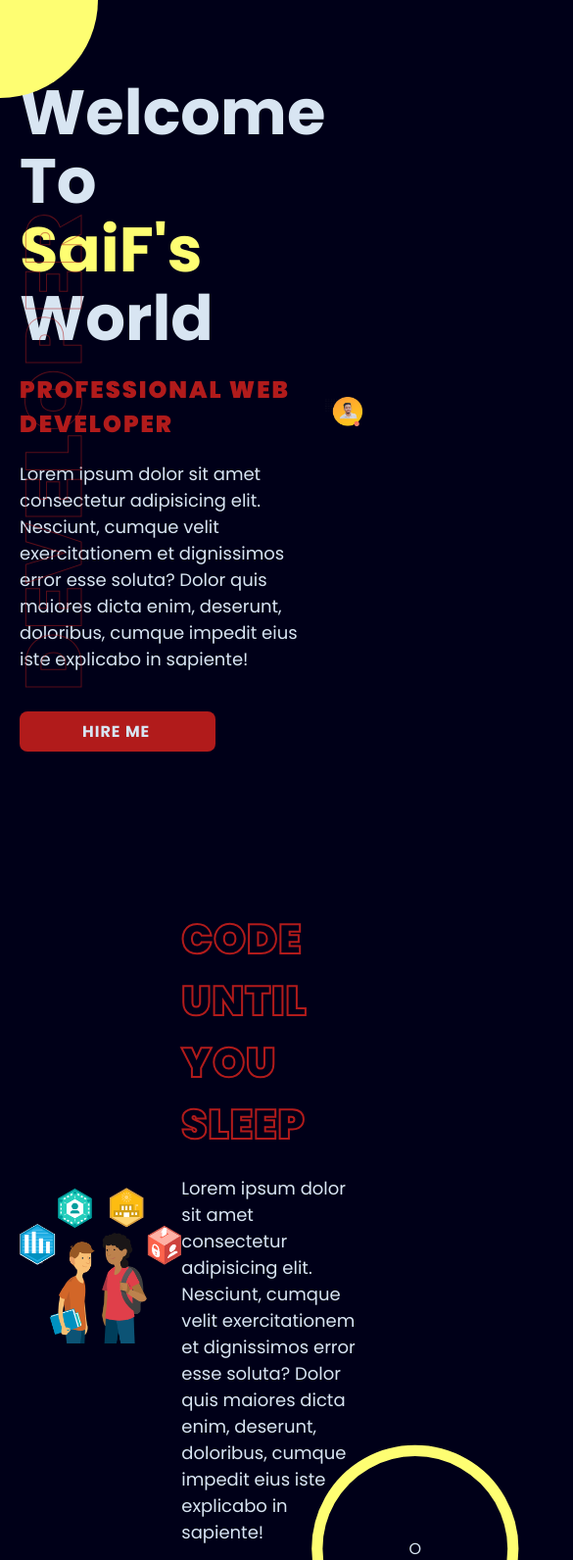
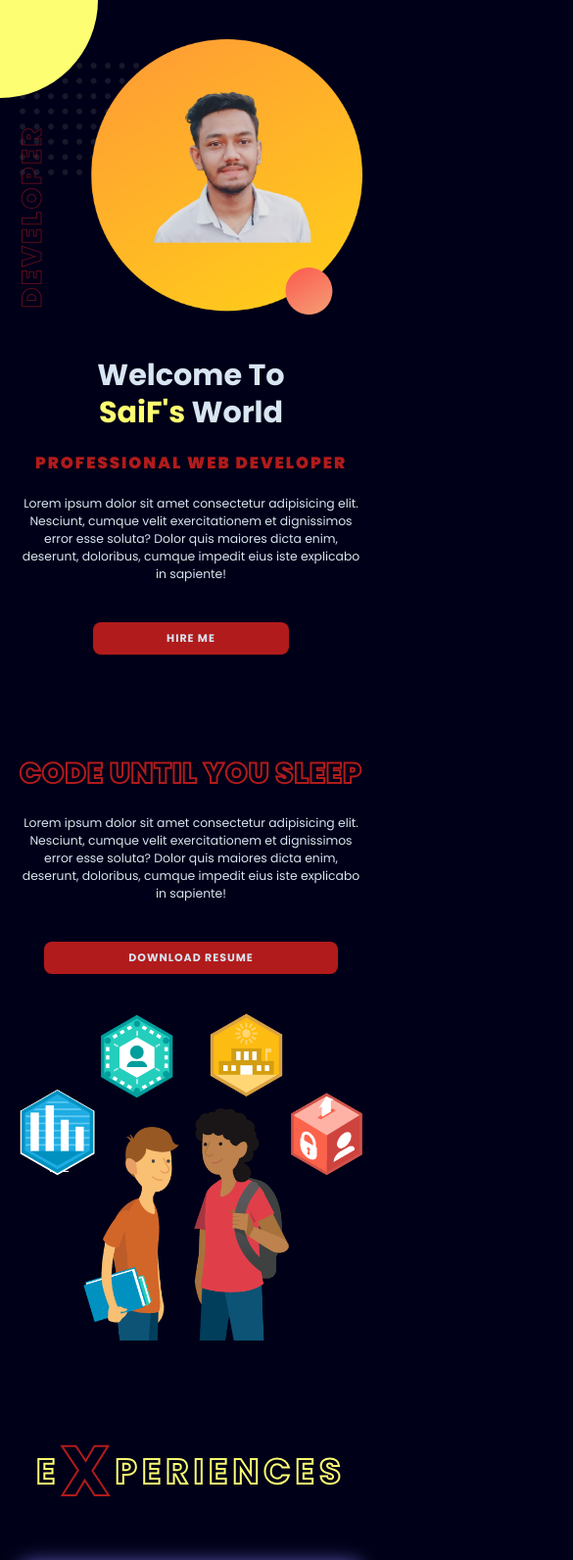
Before and after one commit to webDevSaiF/web_portfolio_PH, a plain HTML site: page index.html in a window 390 px wide. Shown: the top 1592 px of the page at 98% size, 585 px wide, since content can reach past the window. Drawn offline with Linux system fonts and the light colour scheme.

Commit message:
responsive done

```diff
--- a/index.html
+++ b/index.html
@@ -15,16 +15,17 @@
     <!-- MAIN STYLESHEET -->
     <link rel="stylesheet" href="./padding&margin.css" />
     <link rel="stylesheet" href="style.css" />
+    <link rel="stylesheet" href="./responsive.css" />
   </head>
   <body>
     <!-- HERO SECTION START -->
-    <section class="c-section hero-section py-80">
+    <section class="c-section hero-section py-80 py-m-40">
       <div class="inner">
         <!-- ROW 1 -->
         <div class="c-row">
           <div class="inner">
             <!-- COLUMN 1 -->
-            <div class="c-column">
+            <div class="c-column ta-m-center">
               <div class="inner">
                 <h1 class="main-headline lh-70">
                   Welcome To <br />
@@ -42,13 +43,13 @@
                 <a
                   target="_blank"
                   href="https://www.linkedin.com/in/webdevsaif/"
-                  class="mt-40 btn hero-btn fw-700 ls-1"
+                  class="mt-40 btn hero-btn fw-700 ls-1 mx-m-auto"
                   >Hire Me</a
                 >
               </div>
             </div>
             <!-- COLUMN 2 -->
-            <div class="c-column">
+            <div class="c-column mb-m-40">
               <div class="inner">
                 <img
                   src="./images/hero-img.png"
@@ -64,24 +65,24 @@
     <!-- HERO SECTION END -->
 
     <!-- RESUME SECTION START -->
-    <section class="c-section resume-section py-60">
+    <section class="c-section resume-section py-60 py-m-40">
       <div class="inner">
         <!-- ROW 1 -->
         <div class="c-row">
           <div class="inner">
             <!-- COLUMN 1 -->
             <div class="c-column">
-              <div class="inner">
+              <div class="inner mx-m-auto">
                 <img
                   src="./images/twoKids.png"
                   alt="two kids image"
-                  class="resume-img"
+                  class="resume-img d-m-block mx-m-auto"
                 />
               </div>
             </div>
 
             <!-- COLUMN 2 -->
-            <div class="c-column">
+            <div class="c-column mb-m-40 ta-m-center">
               <div class="inner">
                 <h2 class="sub-headline mt-20 fw-900 ls-2">
                   Code Until you sleep
@@ -95,7 +96,7 @@
                 <a
                   target="_blank"
                   href="https://www.linkedin.com/in/webdevsaif/"
-                  class="mt-40 btn resume-btn fw-700 ls-1"
+                  class="mt-40 btn resume-btn fw-700 ls-1 mx-m-auto"
                   >Download Resume</a
                 >
               </div>
@@ -107,7 +108,7 @@
     <!-- RESUME SECTION END -->
 
     <!-- EXPERIENCE SECTION START -->
-    <section class="c-section experience-section py-60">
+    <section class="c-section experience-section py-60 py-m-40">
       <div class="inner">
         <!-- ROW 1 -->
         <div class="c-row">
@@ -126,7 +127,7 @@
         <div class="c-row mt-40">
           <div class="inner">
             <!-- COLUMN 1 -->
-            <div class="c-column exp-card">
+            <div class="c-column exp-card mb-m-40">
               <div class="inner p-40">
                 <h3 class="exp-headline">Professional Wordpress Developer</h3>
                 <h4 class="exp-sub-headline mt-10">
@@ -143,7 +144,7 @@
             </div>
 
             <!-- COLUMN 2 -->
-            <div class="c-column exp-card">
+            <div class="c-column exp-card mb-m-40">
               <div class="inner p-40">
                 <h3 class="exp-headline">Fundamentals of Digital Marketing</h3>
                 <h4 class="exp-sub-headline mt-10">
@@ -164,7 +165,7 @@
     </section>
     <!-- EXPERIENCE SECTION END -->
     <!-- FOOTER SECTION START -->
-    <footer class="c-section py-20 mt-40 footer-section">
+    <footer class="c-section py-20 mt-40 footer-section mt-m-0">
       <div class="inner">
         <!-- ROW 1 -->
         <div class="c-row">
--- a/padding&margin.css
+++ b/padding&margin.css
@@ -49,3 +49,36 @@
 .lh-70 {
   line-height: 70px;
 }
+@media only screen and (max-width: 769px) {
+  /* ==TEXT ALIGN== */
+  .ta-m-center * {
+    text-align: center;
+  }
+  /* ==PADDING== */
+  .py-m-40 {
+    padding-top: 40px;
+    padding-bottom: 40px;
+  }
+  .py-m-60 {
+    padding-top: 60px;
+    padding-bottom: 60px;
+  }
+  /* ==MARGIN== */
+  .mx-m-auto {
+    margin-left: auto;
+    margin-right: auto;
+  }
+  .mt-m-0 {
+    margin-top: 0;
+  }
+  .mb-m-20 {
+    margin-bottom: 20px;
+  }
+  .mb-m-40 {
+    margin-bottom: 40px;
+  }
+  /* ==DISPLAY PROPERTIES== */
+  .d-m-block {
+    display: block;
+  }
+}
--- /dev/null
+++ b/responsive.css
@@ -0,0 +1,52 @@
+@media only screen and (max-width: 1159px) {
+  .mb-m-40 {
+    margin-bottom: 40px;
+  }
+}
+@media only screen and (max-width: 769px) {
+  html {
+    font-size: 48%;
+  }
+  body {
+    overflow-x: hidden;
+  }
+  .c-section .c-row > .inner {
+    flex-direction: column-reverse;
+  }
+  .c-section .c-row .c-column {
+    flex: 0 0 100%;
+    max-width: 100%;
+  }
+  .hero-section .main-headline {
+    font-size: 4.4rem;
+    line-height: 38px;
+  }
+  .hero-section .c-row::after {
+    content: "DEVELOPER";
+    font-size: 4rem;
+    font-weight: 900;
+    transform: rotate(-90deg);
+    color: transparent;
+    -webkit-text-stroke-width: 1px;
+    -webkit-text-stroke-color: var(--red-color);
+    display: block;
+    position: absolute;
+    top: 200px;
+    left: -60px;
+    z-index: 0;
+    opacity: 1;
+    letter-spacing: 3px;
+    opacity: 0.5;
+  }
+  .experience-section .exp-card {
+    border-left: none;
+  }
+}
+@media only screen and (max-width: 512px) {
+  html {
+    font-size: 43%;
+  }
+  .experience-section .section-headline {
+    font-size: 5.2rem;
+  }
+}
--- a/style.css
+++ b/style.css
@@ -17,6 +17,9 @@
   --exp-title: #6666cc;
 }
 /* ==01.COMMON CSS== */
+html {
+  font-size: 52.5%;
+}
 * {
   margin: 0;
   padding: 0;
@@ -49,6 +52,8 @@ img {
   display: flex;
   justify-content: space-between;
   align-items: center;
+  flex-wrap: wrap;
+  justify-content: center;
 }
 .c-row {
   width: 100%;
@@ -57,14 +62,15 @@ img {
 }
 
 .c-column {
-  width: 100%;
+  flex: 0 1 48%;
+  max-width: 48%;
 }
 
 .btn {
   padding: 8px 64px;
   border: none;
   transition: all 0.4s ease;
-  font-size: 16px;
+  font-size: 1.6rem;
   text-transform: uppercase;
   border-radius: 8px;
   display: block;
@@ -97,11 +103,11 @@ img {
   z-index: 1;
 }
 .hero-section .main-headline {
-  font-size: 64px;
+  font-size: 6.4rem;
 }
 .hero-section .c-row::after {
   content: "DEVELOPER";
-  font-size: 80px;
+  font-size: 8rem;
   font-weight: 900;
   transform: rotate(-90deg);
 
@@ -125,11 +131,11 @@ img {
 }
 .hero-section .sub-headline {
   color: var(--red-color);
-  font-size: 24px;
+  font-size: 2.4rem;
   text-transform: uppercase;
 }
 .hero-section .plain-text {
-  font-size: 18px;
+  font-size: 1.8rem;
 }
 .hero-btn {
   background-color: var(--red-color);
@@ -142,8 +148,8 @@ img {
 .resume-section > .inner {
   z-index: 1;
 }
-.resume-section::after {
-  content: "O";
+/* .resume-section::after {
+  content: ".";
   -webkit-text-stroke-width: 200px;
   -webkit-text-stroke-color: var(--light-yellow-color);
   display: block;
@@ -151,17 +157,17 @@ img {
   bottom: 150px;
   right: -40px;
   z-index: 0;
-}
+} */
 .resume-section .sub-headline {
   color: transparent;
   text-transform: uppercase;
-  font-size: 42px;
+  font-size: 4.2rem;
   letter-spacing: 1px;
   -webkit-text-stroke-width: 2px;
   -webkit-text-stroke-color: var(--red-color);
 }
 .resume-section .plain-text {
-  font-size: 18px;
+  font-size: 1.8rem;
 }
 .resume-img {
   max-width: 450px;
@@ -182,7 +188,7 @@ img {
 .experience-section .section-headline {
   color: transparent;
   text-transform: uppercase;
-  font-size: 72px;
+  font-size: 7.2rem;
   letter-spacing: 5px;
   -webkit-text-stroke-width: 2px;
   -webkit-text-stroke-color: var(--light-yellow-color);
@@ -193,15 +199,15 @@ img {
   width: 100%;
 }
 .experience-section .section-headline .headline-highlighter {
-  font-size: 104px;
+  font-size: 10.4rem;
   -webkit-text-stroke-color: var(--red-color);
 }
 .experience-section .exp-headline {
-  font-size: 26px;
+  font-size: 2.6rem;
   color: var(--exp-title);
 }
 .experience-section .exp-sub-headline {
-  font-size: 14px;
+  font-size: 1.4rem;
   font-weight: 800;
   color: var(--red-color);
   text-transform: uppercase;
@@ -211,7 +217,7 @@ img {
   color: var(--exp-title);
 }
 .experience-section .exp-card {
-  flex: 0 0 560px;
+  flex: 0 1 560px;
   max-width: 560px;
 
   border-radius: 12px;
@@ -224,7 +230,7 @@ img {
 }
 
 .experience-section .plain-text {
-  font-size: 16px;
+  font-size: 1.6rem;
 }
 /* ==06.FOOTER SECTION== */
 .footer-section {
@@ -232,7 +238,7 @@ img {
   box-shadow: 0 0 10px var(--red-color);
 }
 .footer-section .footer-text {
-  font-size: 12px;
+  font-size: 1.2rem;
   text-align: center;
   color: var(--red-color);
 }
```
